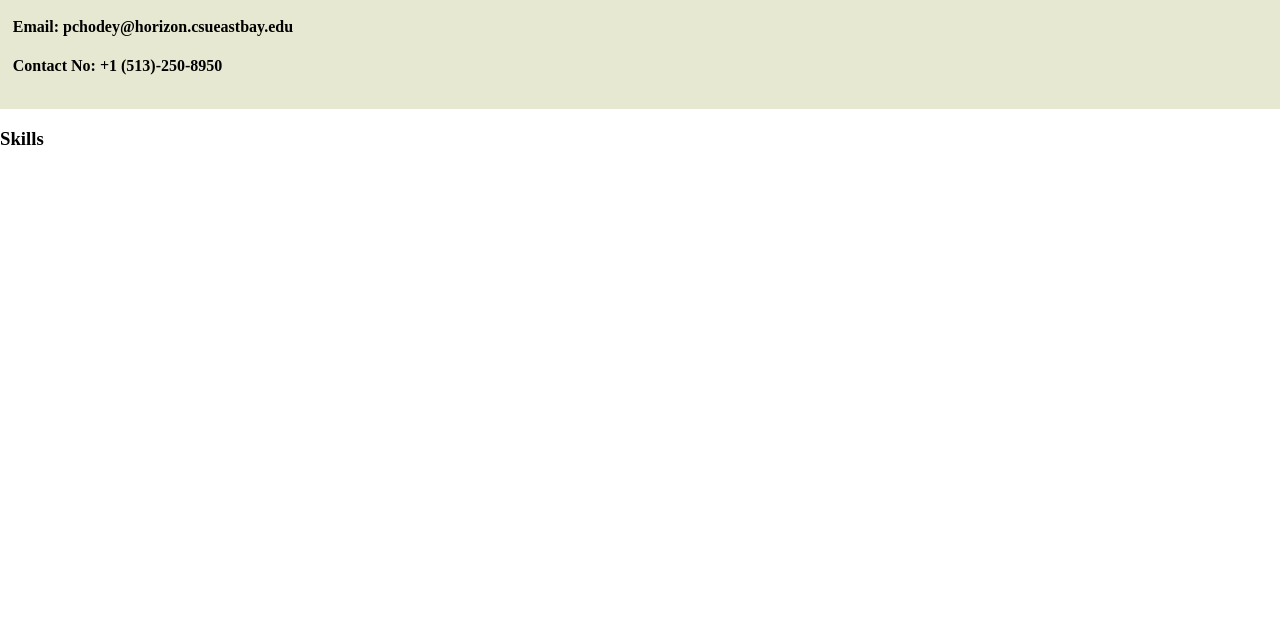
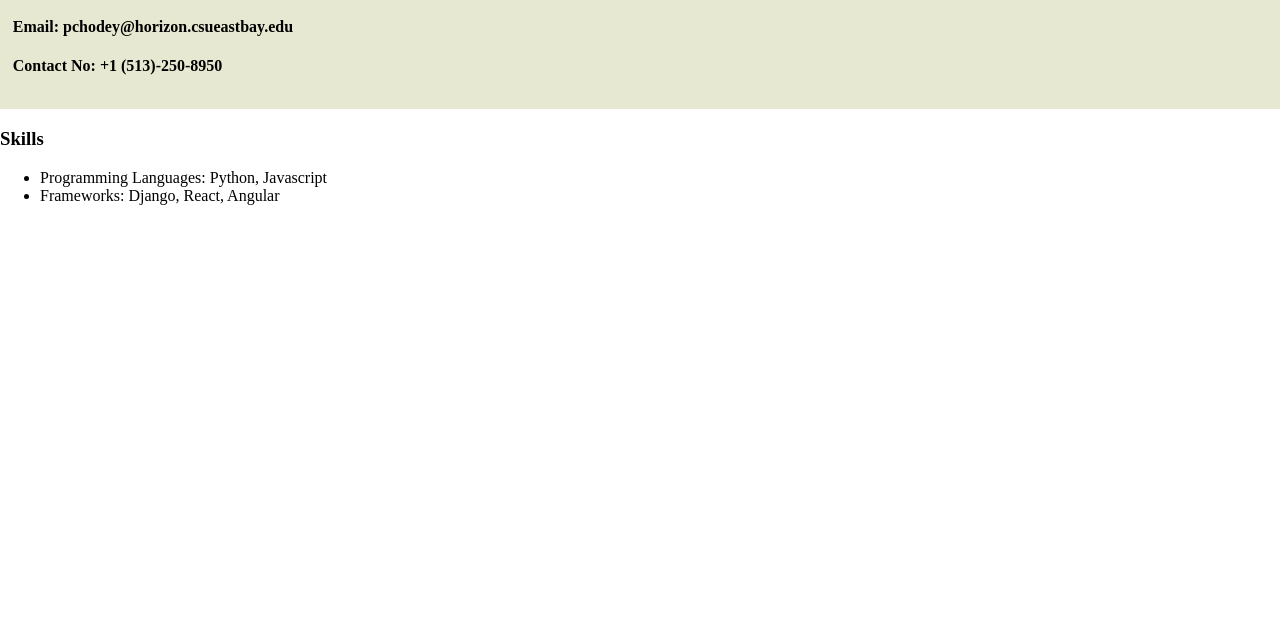
Before and after one commit to PardhaSaradhichodey7/JavaCourse, a plain HTML site: page WebPractice/index.html in a window 1280 px wide. Shown: the part 159-800 px from the top of the page. Drawn offline with Linux system fonts and the light colour scheme.

Commit message:
Web Practice Day 8

```diff
--- a/WebPractice/index.html
+++ b/WebPractice/index.html
@@ -20,6 +20,10 @@
     </header>
     <div class="content">
         <h3>Skills</h3>
+        <ul>
+          <li>Programming Languages: Python, Javascript</li>
+          <li>Frameworks: Django, React, Angular</li>
+        </ul>
     </div>
 
     <footer>
```
